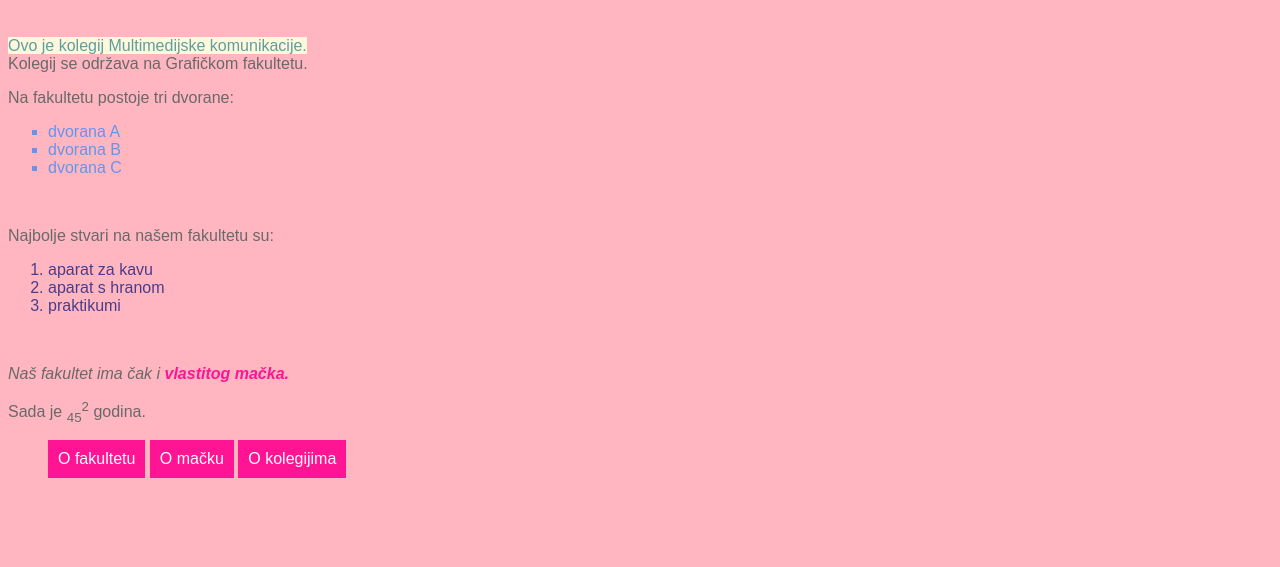
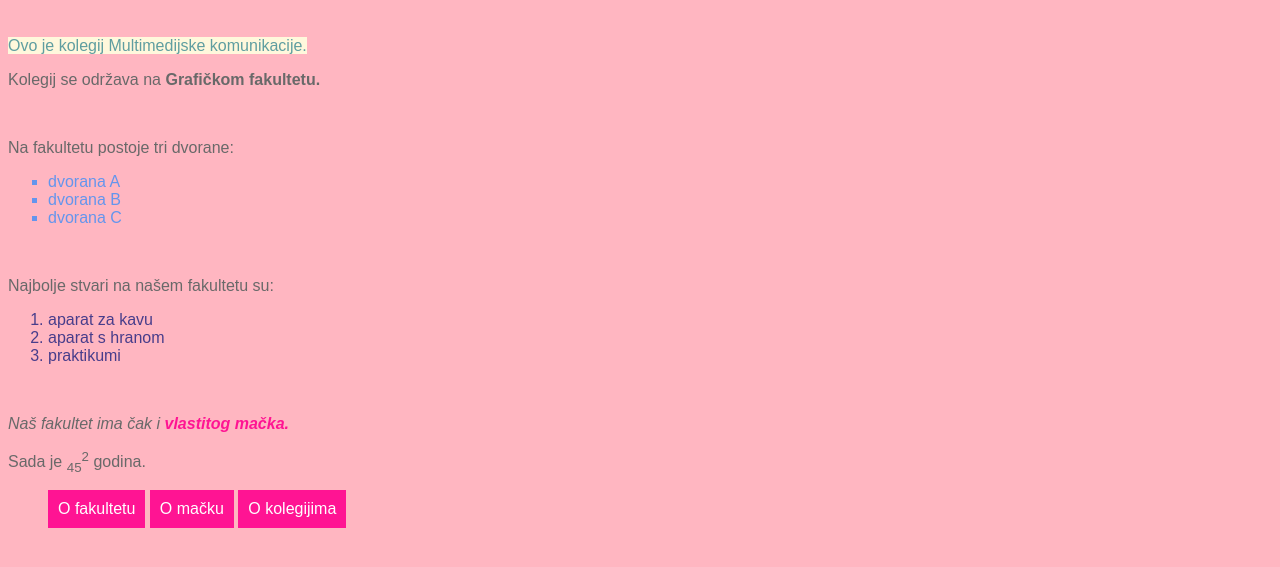
Before and after one commit to nikaivandija/MMK_V2, a plain HTML site: page index.html in a window 1280 px wide. Shown: the part 61-628 px from the top of the page. Drawn offline with Linux system fonts and the light colour scheme; a web font is replaced by a local one.

Commit message:
Add files via upload

```diff
--- a/index.html
+++ b/index.html
@@ -57,7 +57,7 @@
 	<br>
 	<p1>Ovo je kolegij Multimedijske komunikacije.</p1>
 	<br>
-	Kolegij se održava na Grafičkom fakultetu.
+	<p>Kolegij se održava na <strong>Grafičkom fakultetu.</strong></p>
 	<br>
 <p>Na fakultetu postoje tri dvorane:</p>
 <ul>
```
